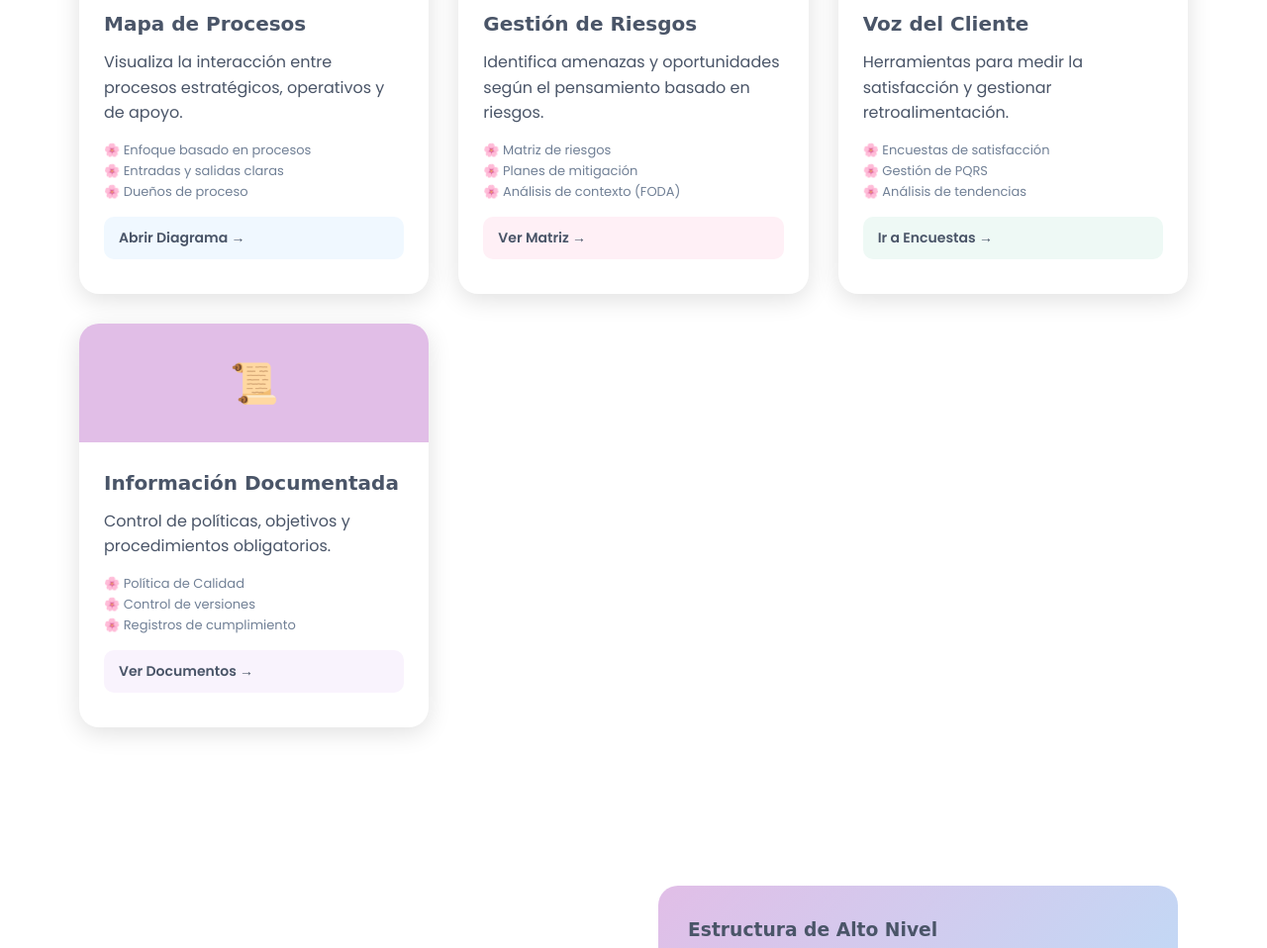
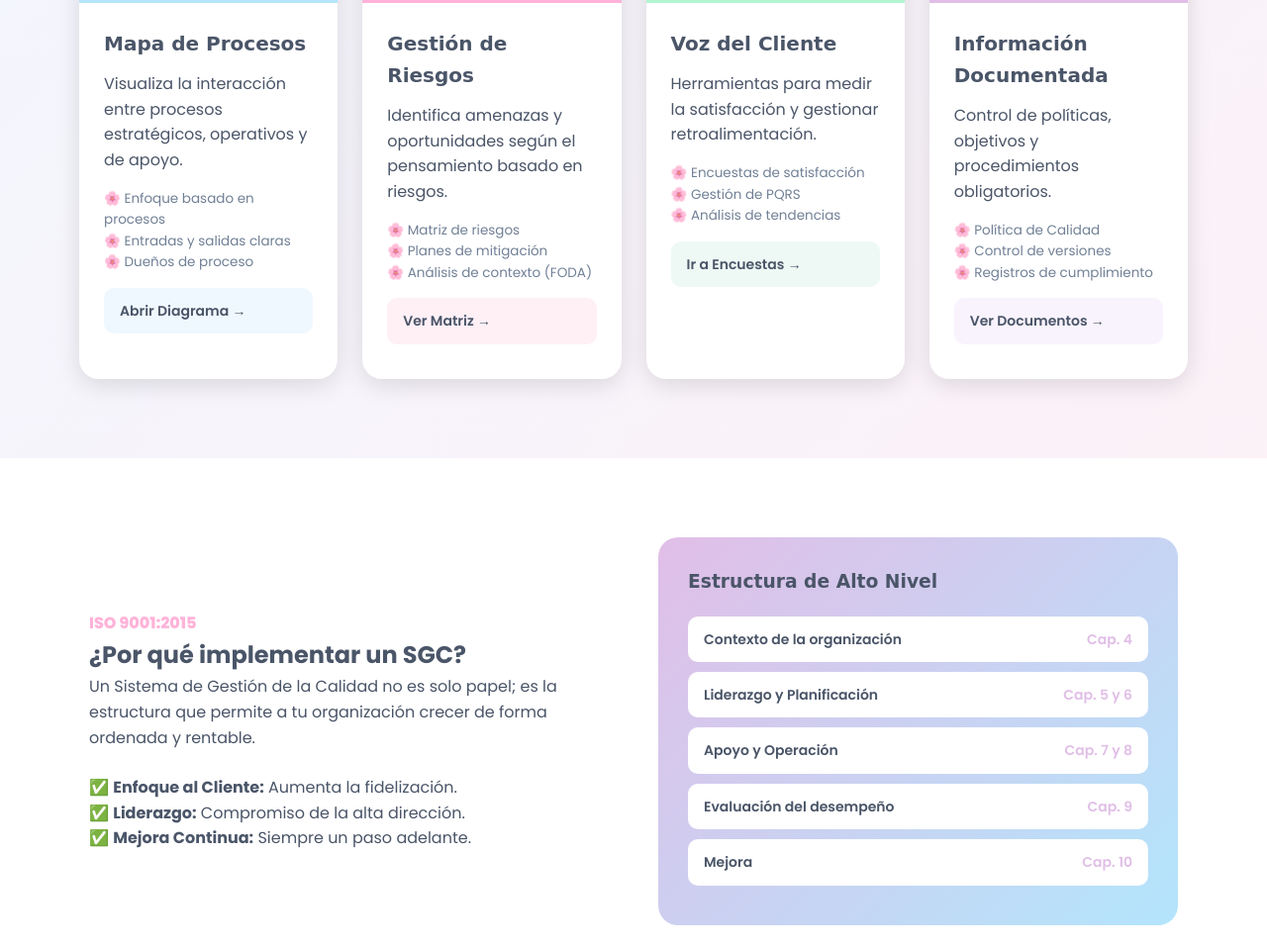
Before and after one commit to rosanarcisaleonbazan-source/ISO9001, a plain HTML site: page index.html in a window 1280 px wide. Shown: the part 935-1893 px from the top of the page at 99% size. Drawn offline with Linux system fonts and the light colour scheme; a web font is replaced by a local one.

Commit message:
Update index.html

```diff
--- a/index.html
+++ b/index.html
@@ -9,9 +9,9 @@
 <style>
 :root {
   /* PALETA PASTEL REFINADA */
-  --lila-pastel: #FFB3D9;
-  --lila-claro: #FFD4E5;
-  --lila-muy-claro: #FFF0F6;
+  --rosa-pastel: #FFB3D9;
+  --rosa-claro: #FFD4E5;
+  --rosa-muy-claro: #FFF0F6;
 
   --azul-pastel: #B3E5FC;
   --azul-claro: #D1F0FF;
@@ -26,9 +26,6 @@
   --morado-muy-claro: #F9F3FD;
 
   --naranja-pastel: #FFD4B3;
-  --naranja-claro: #FFE5D4;
-  --naranja-muy-claro: #FFF5ED;
-
   --gris-oscuro: #4a5568;
   --gris-medio: #718096;
   --gris-claro: #cbd5e0;
@@ -44,12 +41,12 @@
 
 * { box-sizing: border-box; margin: 0; padding: 0; }
 html { scroll-behavior: smooth; }
+
 body {
   font-family: var(--font-cuerpo);
   background: linear-gradient(135deg, var(--azul-muy-claro) 0%, var(--rosa-muy-claro) 100%);
   color: var(--gris-oscuro);
   line-height: 1.6;
-  overflow-x: hidden;
   min-height: 100vh;
 }
 
@@ -90,7 +87,6 @@ nav {
   display: flex;
   align-items: center;
   justify-content: center;
-  flex-shrink: 0;
   font-size: 24px;
   font-weight: 800;
   color: var(--white);
@@ -111,7 +107,6 @@ nav {
   font-weight: 500;
   display: block;
   margin-top: -2px;
-  font-family: var(--font-cuerpo);
 }
 
 .nav-links {
@@ -143,7 +138,6 @@ nav {
   font-size: 13px;
   font-weight: 700;
   text-decoration: none;
-  transition: all .15s;
   box-shadow: var(--sh);
 }
 
@@ -151,7 +145,6 @@ nav {
 .hero {
   background: linear-gradient(140deg, var(--azul-pastel) 0%, var(--verde-pastel) 35%, var(--rosa-pastel) 75%, var(--morado-pastel) 100%);
   padding: 100px 40px 90px;
-  position: relative;
   text-align: center;
 }
 
@@ -202,14 +195,31 @@ nav {
 .hstat .n { font-size: 30px; font-weight: 800; color: var(--gris-oscuro); font-family: var(--font-titulo); }
 .hstat .l { font-size: 12px; font-weight: 600; color: var(--gris-medio); }
 
-/* TOOLS */
-.tools-section { padding: 80px 40px; max-width: 1200px; margin: 0 auto; }
-.section-title { font-family: var(--font-titulo); font-size: 36px; margin-bottom: 40px; text-align: center;}
+/* TOOLS - 4 en la misma fila */
+.tools-section {
+  padding: 80px 40px;
+  max-width: 1200px;
+  margin: 0 auto;
+}
+
+.section-title {
+  font-family: var(--font-titulo);
+  font-size: 36px;
+  margin-bottom: 50px;
+  text-align: center;
+}
 
 .tools-grid {
   display: grid;
-  grid-template-columns: repeat(auto-fit, minmax(280px, 1fr));
-  gap: 30px;
+  grid-template-columns: repeat(auto-fit, minmax(260px, 1fr));
+  gap: 25px;
+}
+
+/* Fuerza 4 columnas en pantallas medianas y grandes */
+@media (min-width: 992px) {
+  .tools-grid {
+    grid-template-columns: repeat(4, 1fr); /* 4 tarjetas en la misma fila */
+  }
 }
 
 .tool-card {
@@ -219,33 +229,98 @@ nav {
   box-shadow: var(--sh-md);
   text-decoration: none;
   color: inherit;
-  transition: transform 0.3s;
+  transition: transform 0.3s ease;
 }
 
-.tool-card:hover { transform: translateY(-10px); }
+.tool-card:hover {
+  transform: translateY(-12px);
+}
 
-.card-head { height: 120px; display: flex; align-items: center; justify-content: center; font-size: 40px; }
+.card-head {
+  height: 130px;
+  display: flex;
+  align-items: center;
+  justify-content: center;
+  font-size: 48px;
+}
+
 .card-bg-1 { background: var(--azul-pastel); }
 .card-bg-2 { background: var(--rosa-pastel); }
 .card-bg-3 { background: var(--verde-pastel); }
 .card-bg-4 { background: var(--morado-pastel); }
 
-.tc-body { padding: 25px; }
-.tc-body h2 { font-family: var(--font-titulo); font-size: 20px; margin-bottom: 10px; }
-.tc-features { list-style: none; margin: 15px 0; font-size: 13px; color: var(--gris-medio); }
-.tc-features li::before { content: '🌸 '; }
+.tc-body {
+  padding: 25px;
+}
+
+.tc-body h2 {
+  font-family: var(--font-titulo);
+  font-size: 20px;
+  margin-bottom: 12px;
+}
+
+.tc-features {
+  list-style: none;
+  margin: 15px 0;
+  font-size: 13.5px;
+  color: var(--gris-medio);
+}
+
+.tc-features li::before {
+  content: '🌸 ';
+}
 
 /* REQUISITO SECTION */
-.requisito { padding: 80px 40px; background: #fff; }
-.req-container { max-width: 1100px; margin: auto; display: grid; grid-template-columns: 1fr 1fr; gap: 50px; align-items: center; }
-.req-card { background: linear-gradient(135deg, var(--morado-pastel), var(--azul-pastel)); padding: 30px; border-radius: 20px; color: var(--gris-oscuro); }
-.card-item { background: white; padding: 10px 15px; border-radius: 10px; margin-bottom: 10px; display: flex; justify-content: space-between; font-weight: 600; font-size: 14px;}
+.requisito {
+  padding: 80px 40px;
+  background: #fff;
+}
 
-footer { background: var(--gris-muy-claro); padding: 40px; border-top: 2px solid var(--rosa-claro); text-align: center; }
+.req-container {
+  max-width: 1100px;
+  margin: auto;
+  display: grid;
+  grid-template-columns: 1fr 1fr;
+  gap: 50px;
+  align-items: center;
+}
 
+.req-card {
+  background: linear-gradient(135deg, var(--morado-pastel), var(--azul-pastel));
+  padding: 30px;
+  border-radius: 20px;
+  color: var(--gris-oscuro);
+}
+
+.card-item {
+  background: white;
+  padding: 12px 16px;
+  border-radius: 10px;
+  margin-bottom: 10px;
+  display: flex;
+  justify-content: space-between;
+  font-weight: 600;
+  font-size: 14px;
+}
+
+footer {
+  background: var(--gris-muy-claro);
+  padding: 50px 40px;
+  border-top: 2px solid var(--rosa-claro);
+  text-align: center;
+}
+
+/* RESPONSIVE */
 @media(max-width: 768px) {
-  .req-container { grid-template-columns: 1fr; }
-  .nav-links { display: none; }
+  .req-container {
+    grid-template-columns: 1fr;
+  }
+  .nav-links {
+    display: none;
+  }
+  .tools-grid {
+    grid-template-columns: repeat(auto-fit, minmax(260px, 1fr));
+  }
 }
 </style>
 </head>
@@ -270,7 +345,6 @@ footer { background: var(--gris-muy-claro); padding: 40px; border-top: 2px solid
 </nav>
 
 <section class="hero">
-  <div class="hero-inner">
   <div class="hero-badge">Excelencia Organizacional</div>
   <h1>El camino a la <em>Calidad Total</em></h1>
   <p>Optimiza tus procesos, mejora la satisfacción de tus clientes y asegura la mejora continua bajo el estándar internacional ISO 9001.</p>
@@ -280,13 +354,12 @@ footer { background: var(--gris-muy-claro); padding: 40px; border-top: 2px solid
     <div class="hstat"><div class="n">7</div><div class="l">Principios de Calidad</div></div>
     <div class="hstat"><div class="n">PHVA</div><div class="l">Ciclo de Mejora</div></div>
   </div>
-  </div>
 </section>
 
 <section id="herramientas" class="tools-section">
   <h2 class="section-title">Recursos del <em>SGC</em></h2>
+
   <div class="tools-grid">
-
     <a class="tool-card" href="#">
       <div class="card-head card-bg-1">📊</div>
       <div class="tc-body">
@@ -352,7 +425,7 @@ footer { background: var(--gris-muy-claro); padding: 40px; border-top: 2px solid
       <h2>¿Por qué implementar un SGC?</h2>
       <p>Un Sistema de Gestión de la Calidad no es solo papel; es la estructura que permite a tu organización crecer de forma ordenada y rentable.</p>
 
-      <div style="margin-top:20px">
+      <div style="margin-top:25px">
         <p>✅ <strong>Enfoque al Cliente:</strong> Aumenta la fidelización.</p>
         <p>✅ <strong>Liderazgo:</strong> Compromiso de la alta dirección.</p>
         <p>✅ <strong>Mejora Continua:</strong> Siempre un paso adelante.</p>
@@ -371,13 +444,11 @@ footer { background: var(--gris-muy-claro); padding: 40px; border-top: 2px solid
 </section>
 
 <footer>
-  <div class="footer-inner">
   <p><strong>Plataforma de Gestión de Calidad ISO 9001</strong></p>
   <p>Diseñado para la mejora continua y la excelencia operativa.</p>
   <p style="margin-top:15px; font-size:12px; color:var(--gris-medio)">
     © 2026 — Desarrollado por Q.F Rosa Narcisa León Bazan.
   </p>
-  </div>
 </footer>
 
 </body>
```
Lines whose indentation alone changed are shown as unchanged.
